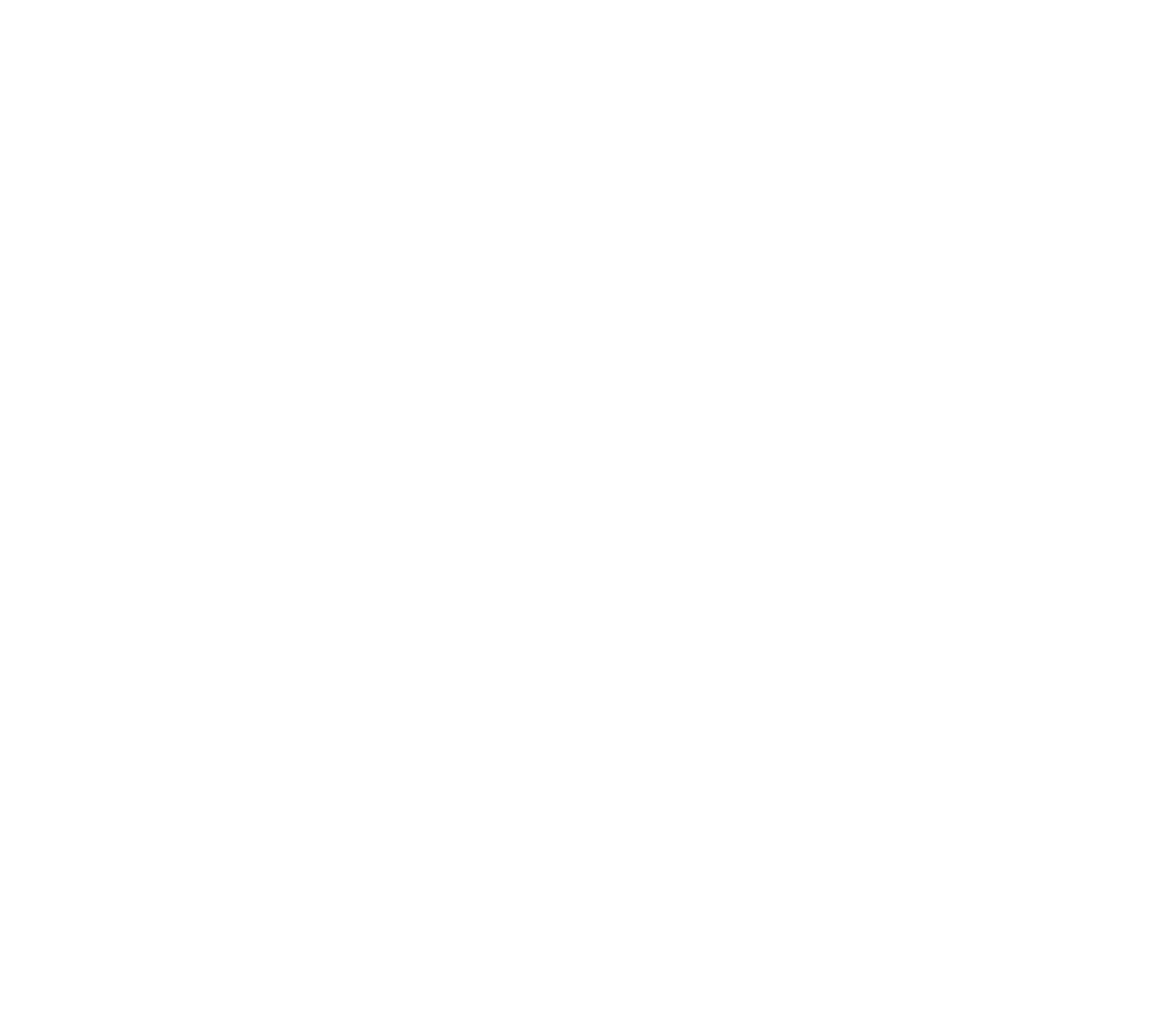
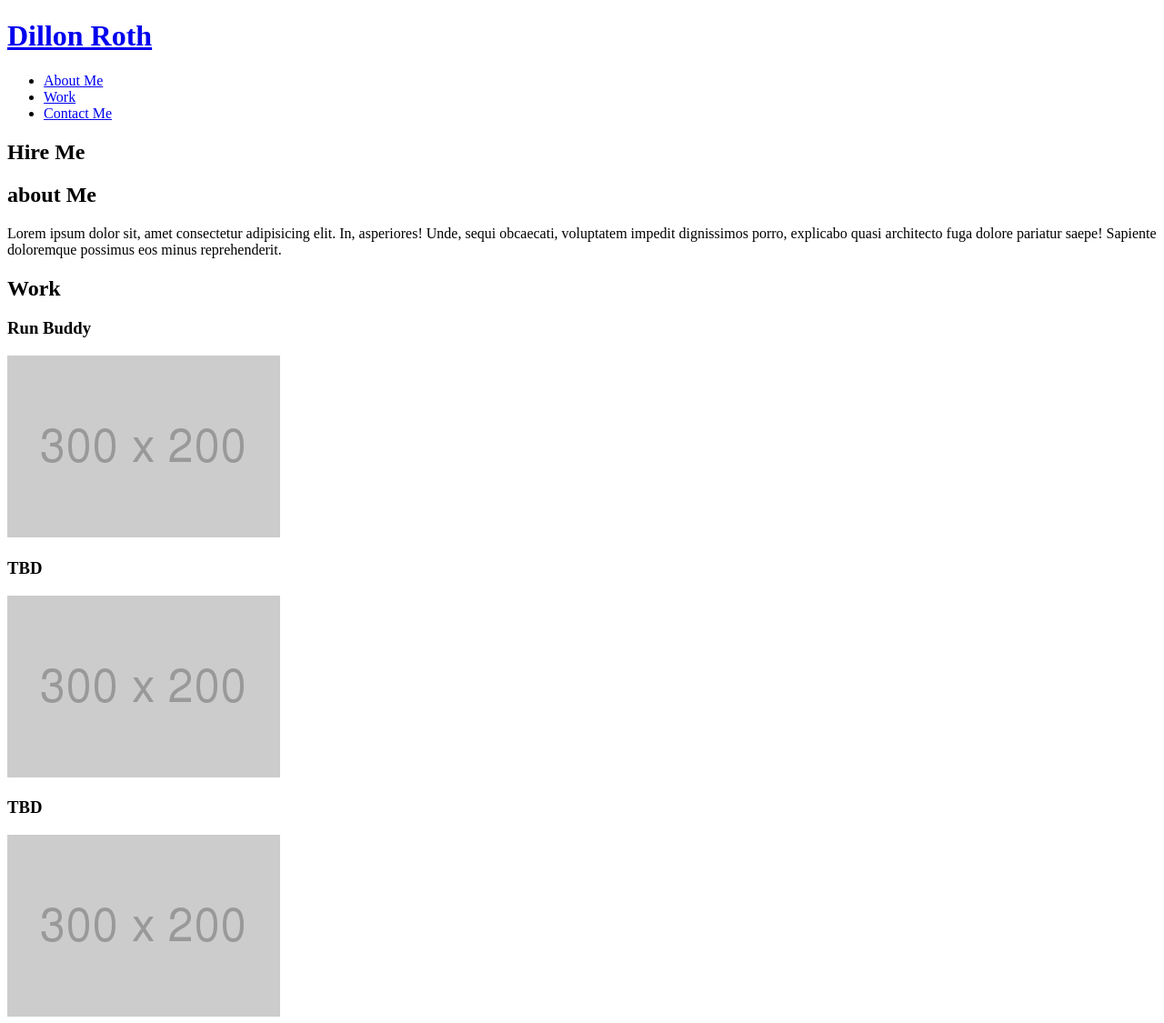
Before and after one commit to Droth2/droth-portfolio, a plain HTML site: page index.html in a window 1280 px wide. Shown: the top 1125 px of the page at 91% size. Before the commit the page ends 800 px from the top, so only its background shows below. Drawn offline with Linux system fonts and the light colour scheme.

Commit message:
updated html and added placholder images

```diff
--- a/index.html
+++ b/index.html
@@ -8,5 +8,100 @@
 </head>
 <body>
 
+<!--Header and Navigation -->
+<header>
+    <h1>
+        <a href="/index.html">Dillon Roth</a>
+    </h1>
+    <nav>
+        <!--nav links -->
+        <ul>
+            <li>
+                <a href="#about-me">About Me</a>
+            </li>
+            <li>
+                <a href="#work">Work</a>
+            </li>
+            <li>
+                <a href="contact-me">Contact Me</a>
+            </li>
+        </ul>
+    </nav>
+</header>
+
+<!-- hero -->
+<section class="hero">
+    <h2>Hire Me</h2>
+</section>
+
+<!-- about me section -->
+<section id="about-me">
+    <div>
+        <h2>about Me</h2>
+    </div>
+    <div>
+        <p>
+            Lorem ipsum dolor sit, amet consectetur adipisicing elit. In, asperiores! Unde, sequi obcaecati, voluptatem impedit dignissimos porro, explicabo quasi architecto fuga dolore pariatur saepe! Sapiente doloremque possimus eos minus reprehenderit.
+        </p>
+    </div>
+</section>
+
+<!-- work section -->
+<section id="work">
+    <div>
+        <h2>Work</h2>
+    </div>
+
+    <!-- example works -->
+    <div>
+        <div>
+            <h3>Run Buddy</h3>
+            <img src="assets/images/index.png" alt="" />
+        </div>
+
+        <div>
+            <h3>TBD</h3>
+            <img src="assets/images/index.png" alt="" />
+        </div>
+
+        <div>
+            <h3>TBD</h3>
+            <img src="assets/images/index.png" alt="" />
+        </div>
+
+        <div>
+            <h3>TBD</h3>
+            <img src="assets/images/index.png" alt="" />
+        </div>
+    </div>
+</section>
+
+<!-- contact me section -->
+<section id="contact-me">
+    <div>
+        <h2>Contact Me</h2>
+    </div>
+    <div>
+        <ul>
+            <li>
+                <a href="9165009051">(916)500-9051</a>
+            </li>
+            <li>
+               <a href="mailto:dillon.roth11@gmail.com">dillon.roth11@gmail.com</a>
+            </li>
+            <li>
+                <a href="https://github.com/Droth2">GitHub</a>
+            </li>
+            <li>
+                <a href="www.linkedin.com/in/dillon-roth">LinkedIn</a>
+            </li>
+        </ul>
+    </div>
+</section>
+
+<!-- footer -->
+<Footer>
+    <h2>Made With ❤️ in Sacramento by Dillon Roth</h2>
+</Footer>
 </body>
 </html>
```
Also changed, not shown: assets/images/index.png (added).
